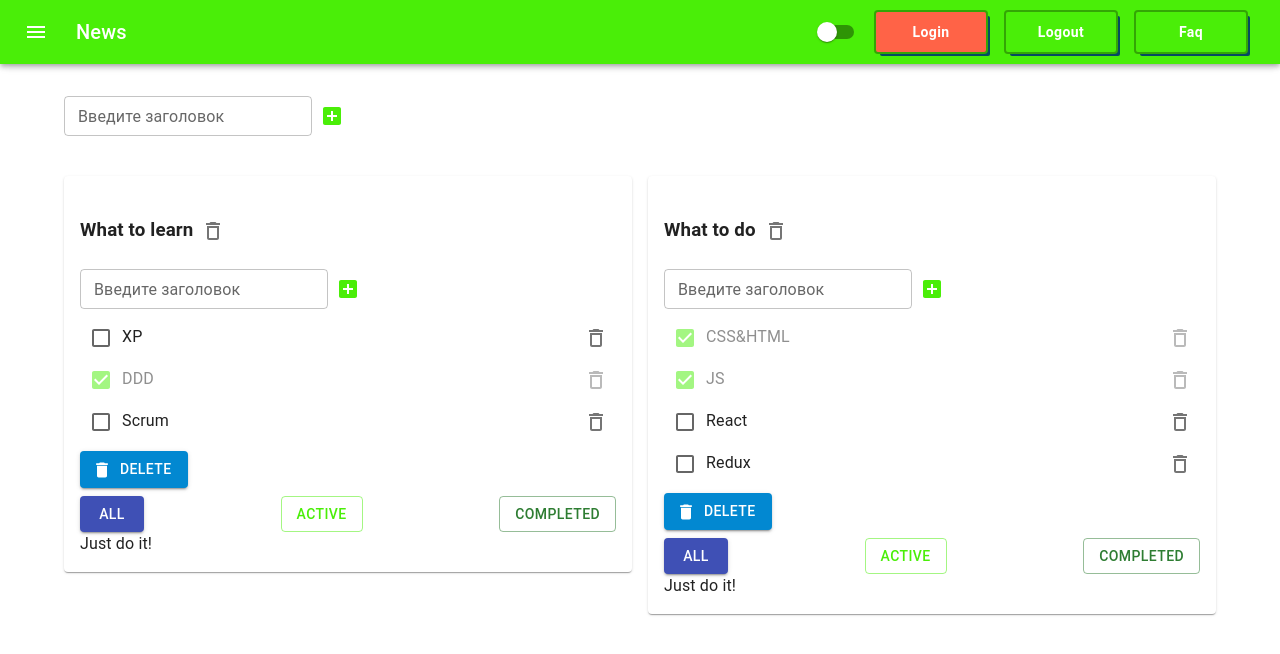
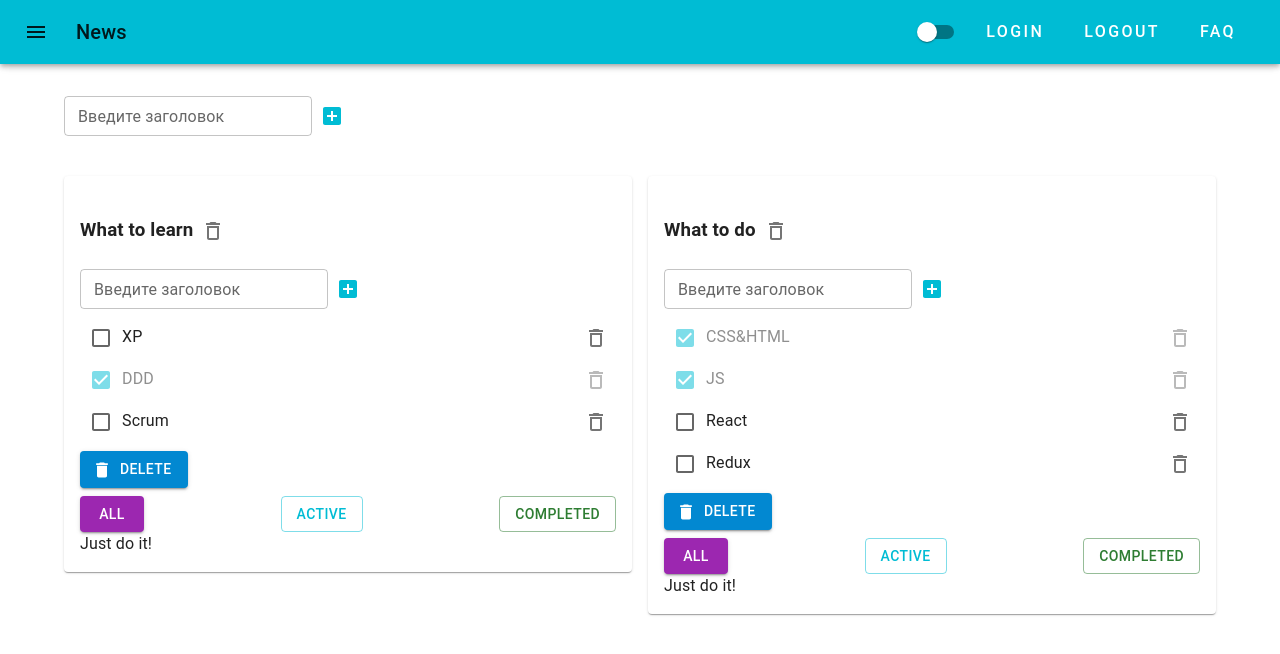
Before and after one commit to dariametelitsa/todolist, a React (Create React App) app: page / in a window 1280 px wide. Shown: the top 654 px of the page. Built offline with nearby package versions, Linux system fonts and the light colour scheme.

Commit message:
changed theme and button styles

```diff
--- a/src/App.tsx
+++ b/src/App.tsx
@@ -11,7 +11,7 @@ import Box from '@mui/material/Box';
 import Container from '@mui/material/Container';
 import Grid from '@mui/material/Unstable_Grid2';
 import Paper from '@mui/material/Paper';
-// import { createTheme, ThemeProvider } from "@mui/material";
+import { cyan } from '@mui/material/colors';
 import { createTheme, ThemeProvider } from '@mui/material/styles';
 import CssBaseline from '@mui/material/CssBaseline'
 import { HeaderMenu } from "./components/headerMenu/HeaderMenu";
@@ -93,19 +93,25 @@ function App() {
     const changeModeHandler = () => {
         setThemeMode(themeMode === 'light' ? 'dark' : 'light')
     }
+    // const theme = createTheme({
+    //     palette: {
+    //         mode: themeMode==='light' ? 'light' : 'dark',
+    //         primary: {
+    //             main: '#4aee08',
+    //             contrastText: 'white',
+    //         },
+    //         secondary: {
+    //             light: '#757ce8',
+    //             main: '#3f50b5',
+    //             dark: '#002884',
+    //             contrastText: '#fff',
+    //         },
+    //     },
+    // })
     const theme = createTheme({
         palette: {
             mode: themeMode==='light' ? 'light' : 'dark',
-            primary: {
-                main: '#4aee08',
-                contrastText: 'white',
-            },
-            secondary: {
-                light: '#757ce8',
-                main: '#3f50b5',
-                dark: '#002884',
-                contrastText: '#fff',
-            },
+            primary: cyan,
         },
     })
 
--- a/src/components/editableSpan/EditableSpan.tsx
+++ b/src/components/editableSpan/EditableSpan.tsx
@@ -50,7 +50,6 @@ export const EditableSpan = ({idToChange, oldTitle, updateItem, maxLength = 25}:
             ? <TextField id="outlined-basic"
                          onChange={onChangeTitleHandler}
                          onKeyDown={onKeyDownHandler}
-                       label={'Название группы'}
                          variant="outlined"
                          onBlur={activateViewMode}
                          autoFocus
--- a/src/components/headerMenu/HeaderMenu.tsx
+++ b/src/components/headerMenu/HeaderMenu.tsx
@@ -11,6 +11,7 @@ import AppBar from "@mui/material/AppBar";
 type HeaderMenuProps = {
     changeModeHandler: () => void
 };
+
 export const HeaderMenu = ({changeModeHandler}: HeaderMenuProps) => {
     return (
         <AppBar position="fixed">
@@ -28,7 +29,8 @@ export const HeaderMenu = ({changeModeHandler}: HeaderMenuProps) => {
                     News
                 </Typography>
                 <Switch color={'default'} onChange={changeModeHandler} />
-                <MenuButton color="inherit" background={'tomato'}>Login</MenuButton>
+                {/*<MenuButton color="inherit" background={'tomato'}>Login</MenuButton>*/}
+                <MenuButton color="inherit" >Login</MenuButton>
                 <MenuButton color="inherit">Logout</MenuButton>
                 <MenuButton color="inherit">Faq</MenuButton>
             </Toolbar>
--- a/src/components/menuButton/MenuButton.tsx
+++ b/src/components/menuButton/MenuButton.tsx
@@ -4,27 +4,53 @@ import Button from '@mui/material/Button'
 type MenuButtonProps = {  background?: string}
 
 export const MenuButton = styled(Button)<MenuButtonProps>( ({background, theme}) =>(
-    {  minWidth: '110px',
-        fontWeight: 'bold',
-        boxShadow: `0 0 0 2px ${theme.palette.primary.dark}, 4px 4px 0 0 #054B62`,
-        borderRadius: '2px',
-        textTransform: 'capitalize',
-        margin: '0 10px',
-        padding: '8px 24px',
-        color: theme.palette.primary.contrastText,
-        background: background || theme.palette.primary.main,
-}))
+    {
+        display: 'inline-block',
+        padding: '.75rem 1.25rem',
+        color: '#fff',
+        textTransform: 'uppercase',
+        fontSize: '1rem',
+        letterSpacing: '.15rem',
+        transition: 'all .3s',
+        position: 'relative',
+        overflow: 'hidden',
+        zIndex: '1',
+            '&::before': {
+                    content: '""',
+                    position: 'absolute',
+                    top: 0,
+                    left: 0,
+                    bottom: '0',
+                    width: '100%',
+                    height: '0%',
+                    backgroundColor: background || theme.palette.primary.light,
+                    zIndex: -1,
+                    transition: 'all .3s',
+            },
+            '&:hover': {
+                    color: '#fff',
+                    '&::before': {
+                            height: '100%',
+                    }
+            }
 
-//////////////////////////////
 
-// export const MenuButton = styled(Button)(
-//     {  minWidth: '110px',
-//         fontWeight: 'bold',
-//         boxShadow: '0 0 0 2px #054B62, 4px 4px 0 0 #054B62',
-//         borderRadius: '2px',
-//         textTransform: 'capitalize',
-//         margin: '0 10px',
-//         padding: '8px 24px',
-//         color: '#ffffff',
-//         background: '#1565c0',
-//     })
+// &:before {
+//         content: '';
+//         position: absolute;
+//         bottom: 0;
+//         left: 0;
+//         width: 0%;
+//         height: 100%;
+//         background-color: darken($color, 15%);
+//         transition: all .3s;
+//         border-radius: 10rem;
+//         z-index: -1;
+// }
+// &:hover {
+//         color: #fff;
+// &:before {
+//                 width: 100%;
+//         }
+// }
+}));
```
Lines whose indentation alone changed are shown as unchanged.
